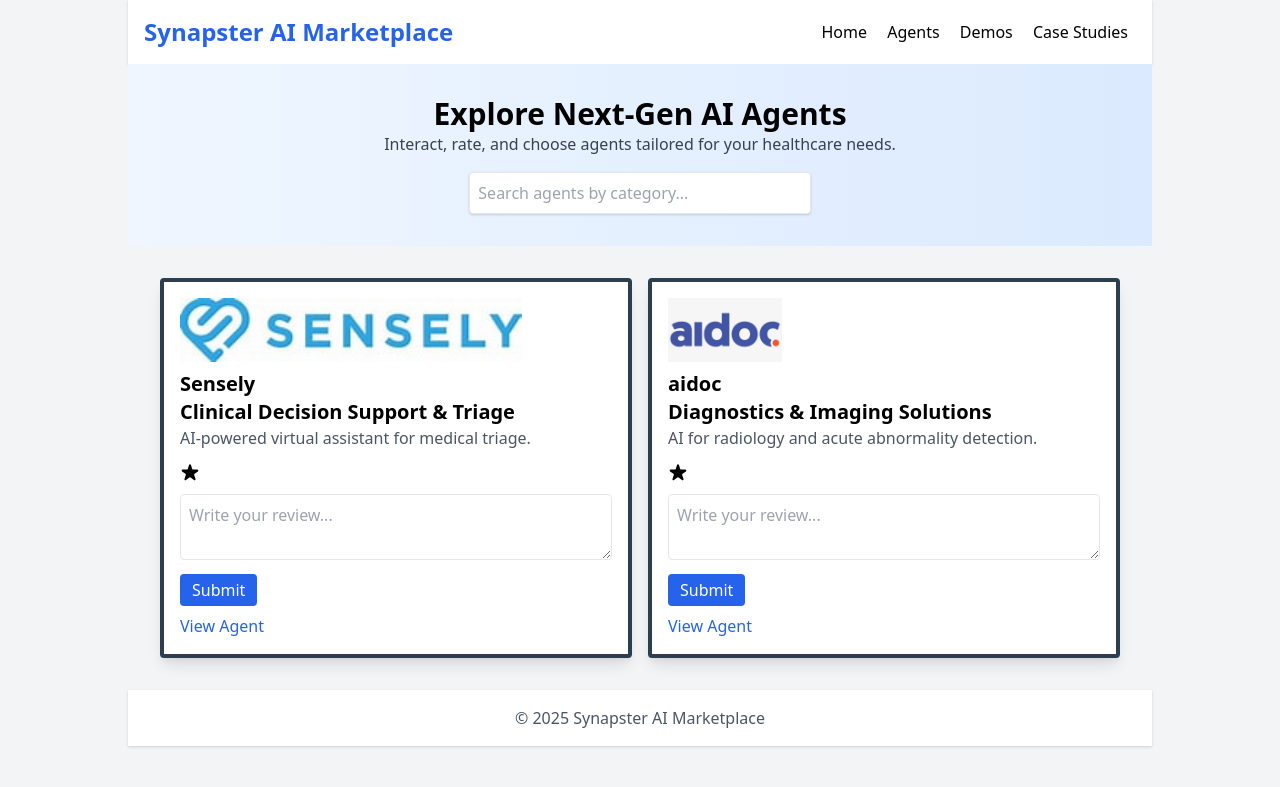
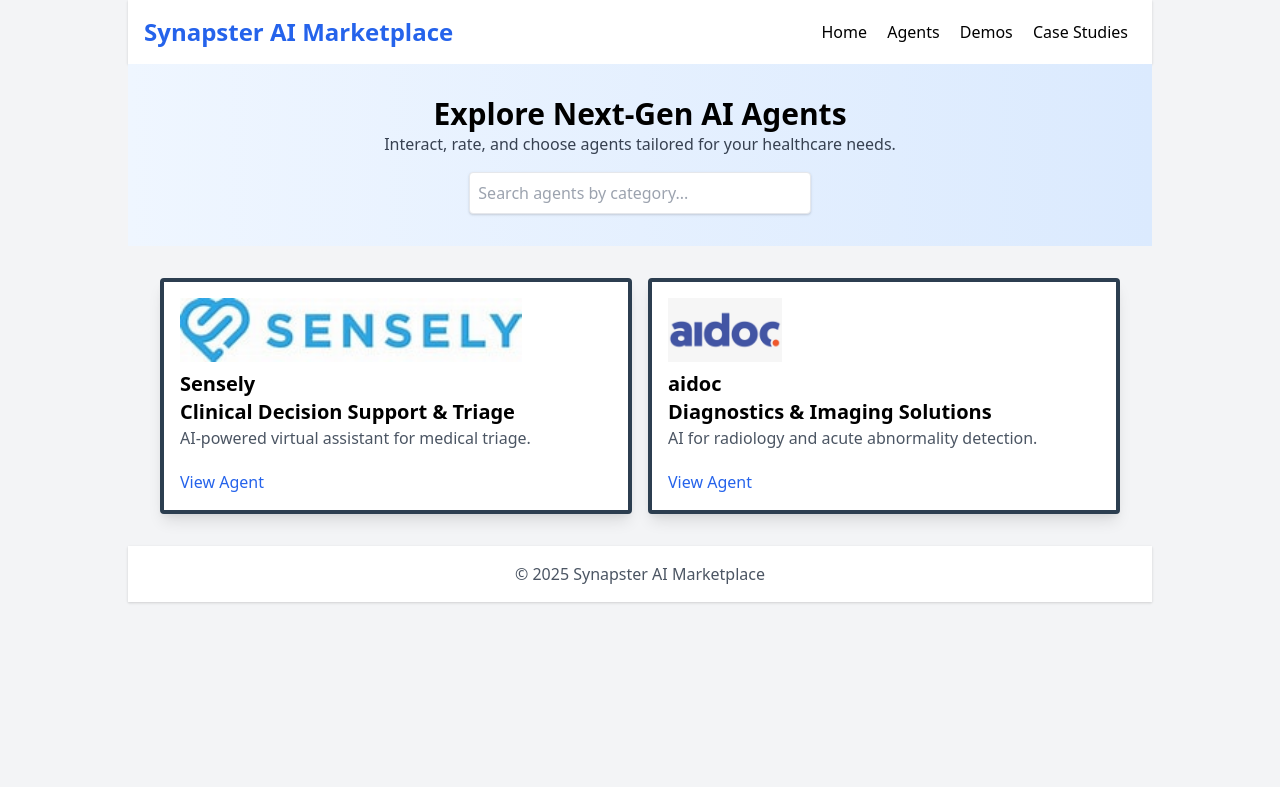
Before and after one commit to nhs-analystx/synapster, a Jekyll site: the page index.html, which Jekyll copies as it is, in a window 1280 px wide. Shown: the top 787 px of the page. Built offline with Jekyll 4.4.1, drawn with Linux system fonts in a browser that asks for light colours.

Commit message:
Update index.html

```diff
--- a/index.html
+++ b/index.html
@@ -68,14 +68,6 @@
         <h4 class="font-bold text-xl">Clinical Decision Support & Triage</h4>
         <p class="text-gray-600">AI-powered virtual assistant for medical triage.</p>
         <div class="my-3" id="feedback-agent-1"></div>
-        <form onsubmit="submitFeedback(event, 'agent-1')">
-          <div class="flex space-x-1 cursor-pointer" onclick="event.stopPropagation()">
-            <svg xmlns="http://www.w3.org/2000/svg" class="star w-6 h-6" onclick="rateAgent(this.parentElement, 1)" fill="currentColor"><path d="M9.049 2.927c.3-.921 1.603-.921 1.902 0l1.286 3.957a1 1 0 00.95.69h4.163c.969 0 1.371 1.24.588 1.81l-3.37 2.448a1 1 0 00-.364 1.118l1.286 3.957c.3.921-.755 1.688-1.538 1.118l-3.37-2.448a1 1 0 00-1.175 0l-3.37 2.448c-.783.57-1.838-.197-1.538-1.118l1.286-3.957a1 1 0 00-.364-1.118L2.06 9.384c-.783-.57-.38-1.81.588-1.81h4.163a1 1 0 00.95-.69l1.286-3.957z"/></svg>
-          </div>
-          <input type="hidden" name="rating" value="0">
-          <textarea name="review" placeholder="Write your review..." class="mt-2 p-2 border w-full rounded"></textarea>
-          <button type="submit" class="mt-2 bg-blue-600 text-white px-3 py-1 rounded">Submit</button>
-        </form>
         <a href="#" class="inline-block mt-2 text-blue-600 hover:underline">View Agent</a>
       </div>
             <div class="agent-card bg-white rounded shadow-lg p-4" id="agent-1" data-keywords="diagnostics imaging">
@@ -84,14 +76,6 @@
         <h4 class="font-bold text-xl">Diagnostics & Imaging Solutions</h4>
         <p class="text-gray-600">AI for radiology and acute abnormality detection.</p>
         <div class="my-3" id="feedback-agent-1"></div>
-        <form onsubmit="submitFeedback(event, 'agent-1')">
-          <div class="flex space-x-1 cursor-pointer" onclick="event.stopPropagation()">
-            <svg xmlns="http://www.w3.org/2000/svg" class="star w-6 h-6" onclick="rateAgent(this.parentElement, 1)" fill="currentColor"><path d="M9.049 2.927c.3-.921 1.603-.921 1.902 0l1.286 3.957a1 1 0 00.95.69h4.163c.969 0 1.371 1.24.588 1.81l-3.37 2.448a1 1 0 00-.364 1.118l1.286 3.957c.3.921-.755 1.688-1.538 1.118l-3.37-2.448a1 1 0 00-1.175 0l-3.37 2.448c-.783.57-1.838-.197-1.538-1.118l1.286-3.957a1 1 0 00-.364-1.118L2.06 9.384c-.783-.57-.38-1.81.588-1.81h4.163a1 1 0 00.95-.69l1.286-3.957z"/></svg>
-          </div>
-          <input type="hidden" name="rating" value="0">
-          <textarea name="review" placeholder="Write your review..." class="mt-2 p-2 border w-full rounded"></textarea>
-          <button type="submit" class="mt-2 bg-blue-600 text-white px-3 py-1 rounded">Submit</button>
-        </form>
         <a href="#" class="inline-block mt-2 text-blue-600 hover:underline">View Agent</a>
       </div>
 
```
